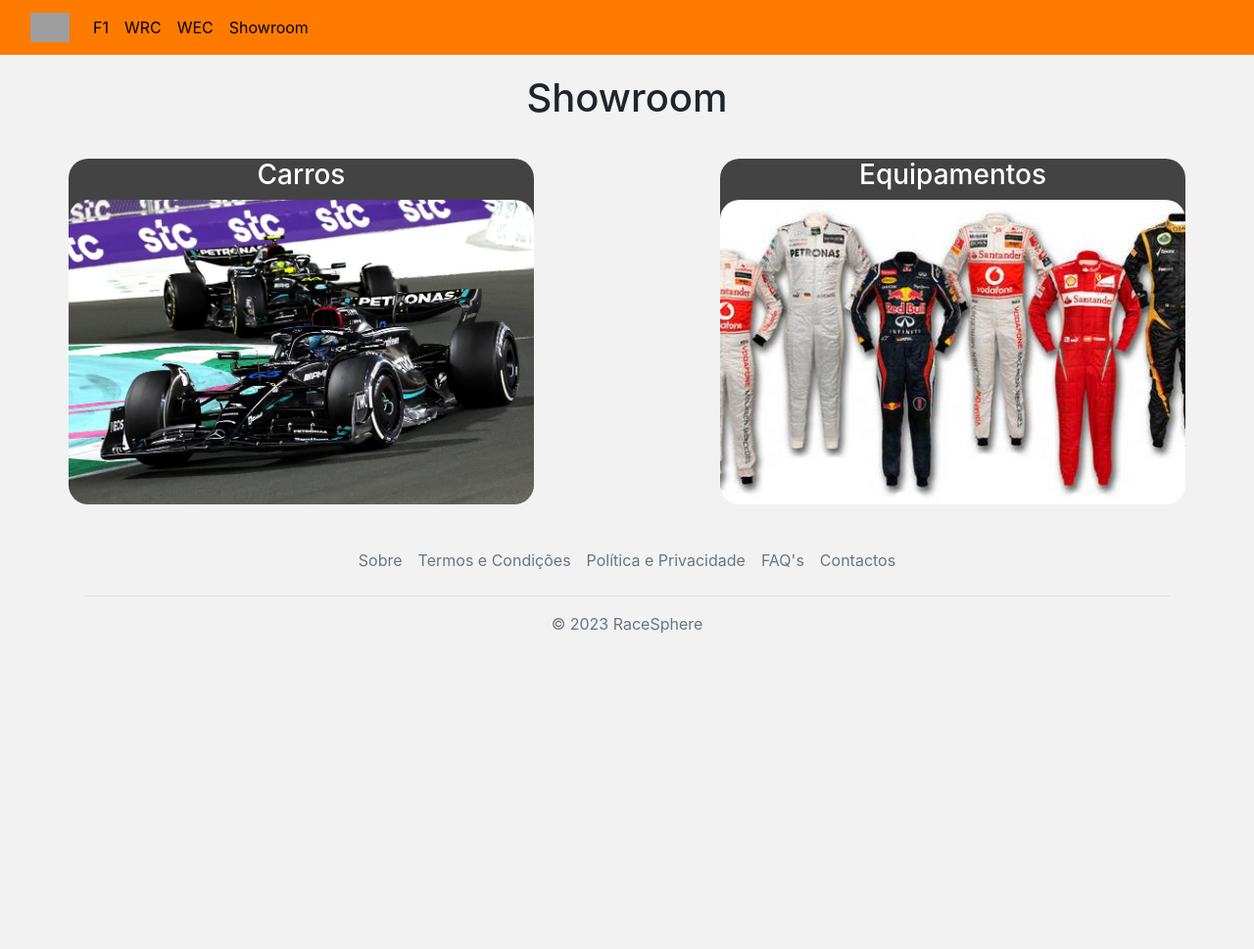
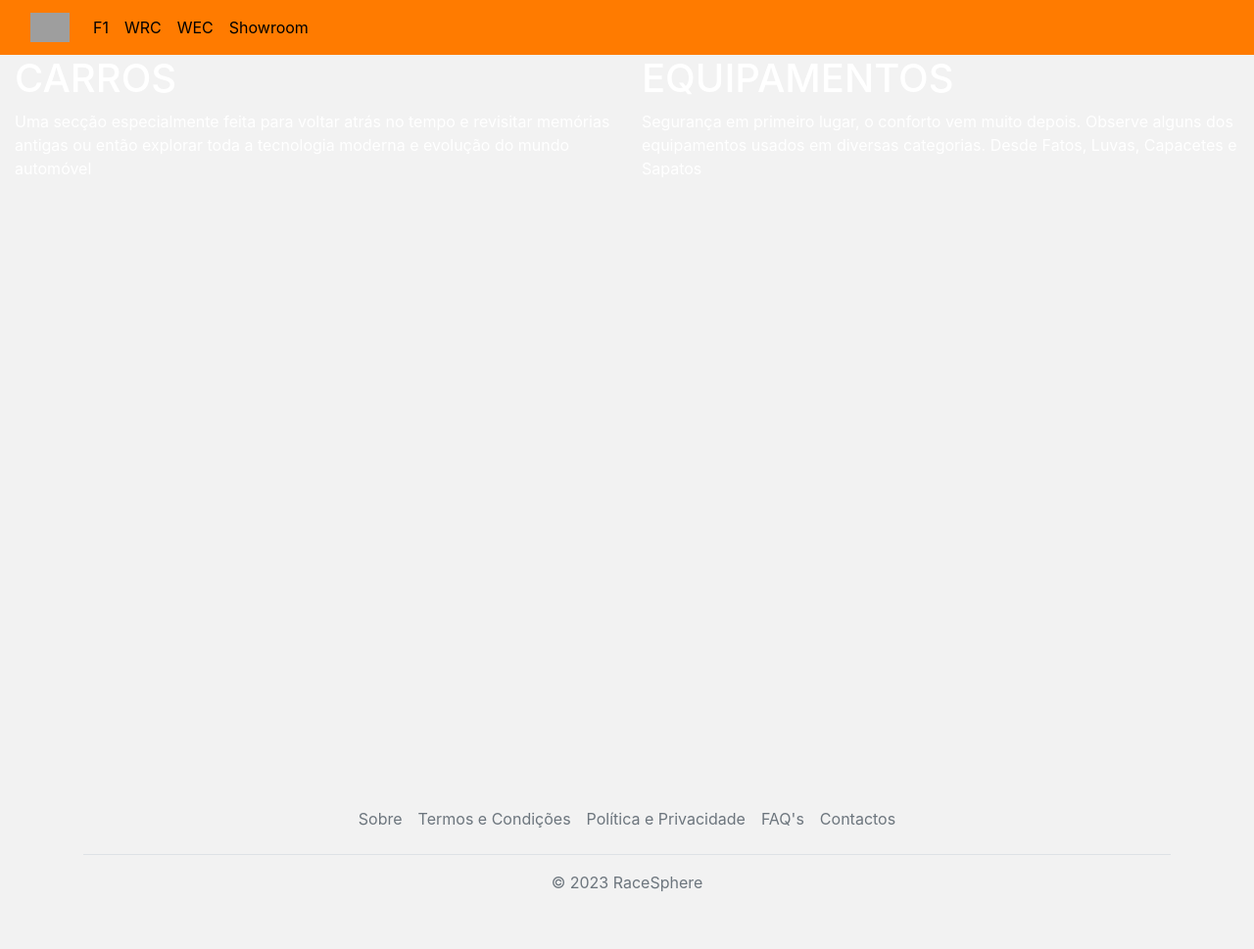
Before and after one commit to patolas01/dwm, a PHP site: page /Showroom.php in a window 1280 px wide. Shown: the whole page at 98% size. Before the commit the page ends 646 px from the top, so only its background shows below. Run offline with PHP 8.4, Linux system fonts and the light colour scheme; grey boxes are pictures that could not be loaded.

Commit message:
merda caguei

```diff
--- a/RaceSphere-v1.0/Showroom.php
+++ b/RaceSphere-v1.0/Showroom.php
@@ -19,37 +19,48 @@
         include 'navbar.php';
         ?>
 
-        <div class="container">
-                <h1 class="titulo">Showroom</h1>
-                <div class="row align-items-center">
-                        <div class="col-md-5 ">
-                                <h3>Carros</h3>
-                                <a href="carros.php">
-                                        <div class="img-1">
+        <div class="container-fluid">
+                <div class="row">
+                        <div class="col-md bar">
+                                <div class="bar-wrapper">
+                                        <h1 class="title">CARROS</h1>
+                                        <p class="descr">Uma secção especialmente feita para voltar atrás no tempo e
+                                                revisitar
+                                                memórias antigas
+                                                ou então explorar toda a tecnologia moderna e evolução do mundo
+                                                automóvel</p>
+                                </div>
+                                <div class="bar-img" id="leftBar">
 
-                                        </div>
-                                </a>
+                                </div>
                         </div>
+                        <div class="col-md bar">
+                                <div class="bar-wrapper">
+                                        <h1 class="title">EQUIPAMENTOS</h1>
+                                        <p class="descr">Segurança em primeiro lugar, o conforto vem muito depois.
+                                                Observe
+                                                alguns dos equipamentos usados em diversas categorias. Desde Fatos,
+                                                Luvas,
+                                                Capacetes e Sapatos</p>
+                                </div>
 
-                        <div class="col-md-5 offset-md-2">
-                                <h3>Equipamentos</h3>
-                                <a href="equipamentos.php">
-                                        <div class="img-2">
+                                <div class="bar-img" id="rightBar">
 
-                                        </div>
-                                </a>
+                                </div>
                         </div>
                 </div>
         </div>
+
+
         <?php
         include 'footer.php';
         ?>
 </body>
 <script src="jquery/jquery-3.6.4.min.js"></script>
 <script>
-        jQuery(document).ready(function($) {
-                alert("Clik numa das imagens para ir para a página respetiva");
-        });
+        // jQuery(document).ready(function ($) {
+        //         alert("Clik numa das imagens para ir para a página respetiva");
+        // });
 </script>
 
 </html>
--- a/RaceSphere-v1.0/css/luissilva.css
+++ b/RaceSphere-v1.0/css/luissilva.css
@@ -62,16 +62,17 @@ body {
     content: "\2796";
     /* Unicode character for "minus" sign (-) */
 }
+
 /*FAQ*/
 
 /*Showroom*/
-h1.titulo{
+h1.titulo {
     padding-top: 1.5%;
     padding: 20px 60px;
     text-align: center;
 }
 
-div.col-md-5{
+div.col-md-5 {
     margin-top: 10px;
     background-color: #444343;
     border-radius: 20px;
@@ -84,13 +85,14 @@ div.col-md-5:hover {
     cursor: pointer;
 }
 
-div.img-1, div.img-2{
+div.img-1,
+div.img-2 {
     height: 89%;
     width: calc(100% + 6.8%);
     margin-left: -3.4%;
 }
 
-div.img-1{
+div.img-1 {
     background-image: url(../img/f1-luis.jpg);
     border-radius: 20px;
     background-size: cover;
@@ -98,15 +100,51 @@ div.img-1{
     background-position: center center;
 }
 
-div.img-2{
+div.img-2 {
     background-image: url(../img/equipamento-luis.jpg);
     border-radius: 20px;
-    background-size:cover;
+    background-size: cover;
     background-repeat: no-repeat;
     background-position: center center;
 }
 
-h3{
+h1,
+p {
     color: white;
-    text-align: center;
 }
+
+.bar {
+    position: relative;
+    width: 50svw;
+    height: 90svh;
+    overflow: hidden;
+}
+
+.bar-wrapper {
+    position: relative;
+    width: 100%;
+    height: 100%;
+    background: none;
+}
+
+.bar-img {
+    margin: 0;
+    padding: 0;
+    width: 50svw;
+    height: 90svh;
+    background-size: cover;
+    background-position: center;
+    transition: transform 0.3s ease;
+}
+
+.bar-img:hover {
+    transform: scale(1.1);
+}
+
+#leftBar {
+    background-image: url(../img/carros_back.jpg);
+}
+
+#rightBar {
+    background-image: url(../img/equip_back.jpg);
+}
--- a/RaceSphere-v1.0/css/pauloLeal.css
+++ b/RaceSphere-v1.0/css/pauloLeal.css
@@ -176,7 +176,6 @@ div.driverName {
 
 
 
-
 /*Responsive*/
 
 @media screen and (max-width: 750px) {
```
Also changed, not shown: RaceSphere-v1.0/img/carros_back.jpg (added), RaceSphere-v1.0/img/equip_back.jpg (added).
